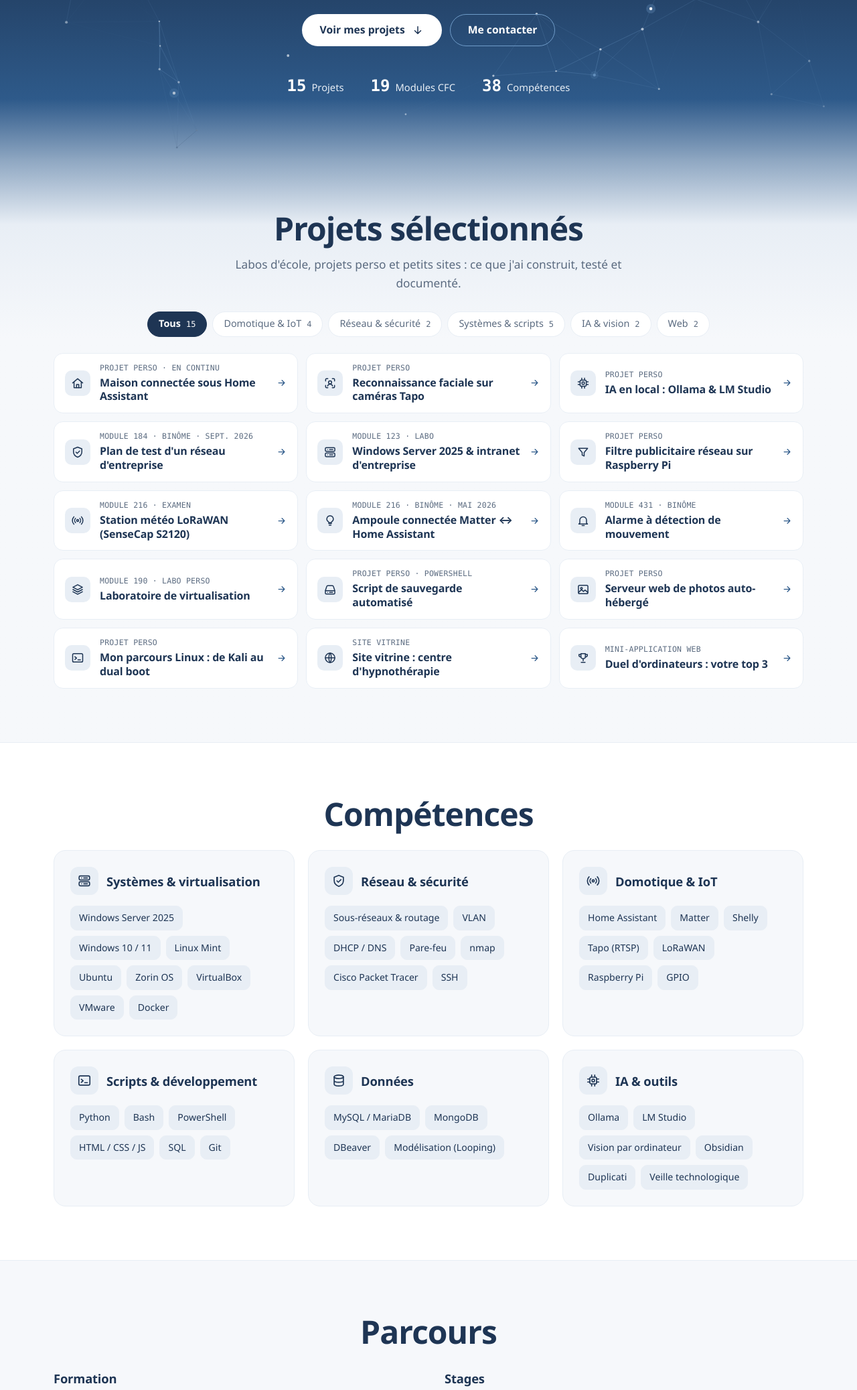
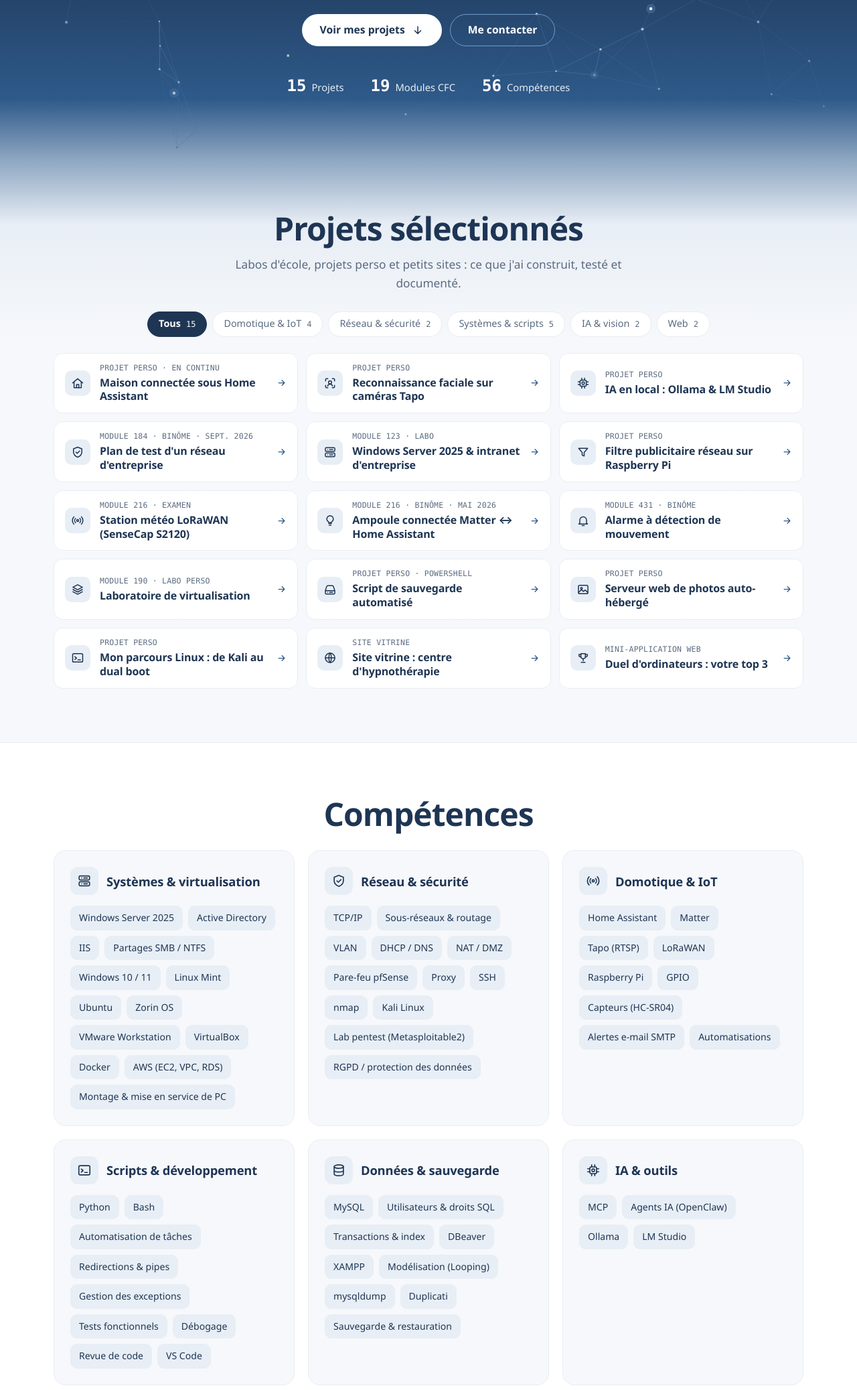
Before and after one commit to mje6435-star/portfolio, a plain HTML site: page index.html in a window 1280 px wide. Shown: the part 359-2434 px from the top of the page at 67% size. Drawn offline with Linux system fonts and the light colour scheme.

Commit message:
Texte À propos, LinkedIn et compétences mises à jour (FR/EN)
- À propos : nouveau texte de présentation en deux paragraphes
- « Hors écran » renommé « Autre passion » (EN : « Other passion »)
- Contact : lien LinkedIn linkedin.com/in/diogo-vala-alves avec son icône,
  ouvert dans un nouvel onglet
- Compétences : contenu remplacé par la nouvelle liste (6 catégories, 56 compétences),
  catégorie « Données » renommée « Données & sauvegarde » ; mise en page inchangée

Co-Authored-By: Claude Opus 5.5 <noreply@anthropic.com>

```diff
--- a/data.js
+++ b/data.js
@@ -22,7 +22,7 @@ window.PORTFOLIO = {
     emailDomain: "diogo-it.ch",
     // Laisse vide ("") pour masquer le bouton correspondant.
     github: "https://github.com/mje6435-star",
-    linkedin: "",
+    linkedin: "https://www.linkedin.com/in/diogo-vala-alves",
     cv: "assets/CV_Diogo_Vala_Alves.pdf",
   },
 
@@ -77,10 +77,10 @@ window.PORTFOLIO = {
       "cert.pdf": "Voir le PDF",
       "about.title": "À propos",
       "about.p1":
-        "Apprenti informaticien CFC à l'École des Arches (Lausanne), je cherche un stage en <strong>exploitation et infrastructure</strong>. Ce qui me motive : comprendre comment une chose fonctionne de bout en bout, du câble réseau au service qui répond.",
+        "Apprenti informaticien CFC à l’École des Arches (Lausanne), je cherche un stage en <strong>exploitation et infrastructure</strong>. Ce qui me motive, c’est de comprendre comment tout s’enchaîne, du câble réseau jusqu’au service qui répond à l’utilisateur.",
       "about.p2":
-        "À la maison, je fais tourner Home Assistant, un serveur de photos, des modèles d'IA en local et un filtre publicitaire sur Raspberry Pi. Je documente ce que je fais (plans de test, documentation technique, journaux de travail) et je teste ce que j'installe, même quand un test échoue.",
-      "about.interests": "Hors écran",
+        "Chez moi, j’héberge plusieurs services : Home Assistant, un serveur de photos, des modèles d’IA en local et un filtre publicitaire sur Raspberry Pi. C’est ma façon d’apprendre en pratiquant.",
+      "about.interests": "Autre passion",
       "about.languages": "Langues",
       "about.colon": " :",
       "contact.title": "Parlons-en",
@@ -147,10 +147,10 @@ window.PORTFOLIO = {
       "cert.pdf": "View PDF",
       "about.title": "About me",
       "about.p1":
-        "I'm an IT apprentice (CFC) at École des Arches in Lausanne, looking for an internship in <strong>operations and infrastructure</strong>. What drives me is understanding how something works end to end, from the network cable to the service answering.",
+        "As a CFC IT apprentice at École des Arches (Lausanne), I’m looking for an internship in <strong>IT operations and infrastructure</strong>. What drives me is understanding how everything fits together, from the network cable all the way to the service that answers the user.",
       "about.p2":
-        "At home I run Home Assistant, a photo server, local AI models and an ad filter on a Raspberry Pi. I document what I do (test plans, technical documentation, work logs) and I test what I install, even when a test fails.",
-      "about.interests": "Off screen",
+        "At home, I host several services: Home Assistant, a photo server, local AI models and an ad blocker on a Raspberry Pi. It’s my way of learning by doing.",
+      "about.interests": "Other passion",
       "about.languages": "Languages",
       "about.colon": ":",
       "contact.title": "Let's talk",
@@ -546,48 +546,90 @@ window.PORTFOLIO = {
   skills: [
     {
       icon: "server",
-      title: { fr: "Systèmes & virtualisation", en: "Systems & virtualisation" },
-      items: ["Windows Server 2025", "Windows 10 / 11", "Linux Mint", "Ubuntu", "Zorin OS", "VirtualBox", "VMware", "Docker"],
+      title: { fr: "Systèmes & virtualisation", en: "Systems & virtualization" },
+      items: [
+        "Windows Server 2025",
+        "Active Directory",
+        "IIS",
+        { fr: "Partages SMB / NTFS", en: "SMB / NTFS shares" },
+        "Windows 10 / 11",
+        "Linux Mint",
+        "Ubuntu",
+        "Zorin OS",
+        "VMware Workstation",
+        "VirtualBox",
+        "Docker",
+        "AWS (EC2, VPC, RDS)",
+        { fr: "Montage & mise en service de PC", en: "PC building & setup" },
+      ],
     },
     {
       icon: "shield",
       title: { fr: "Réseau & sécurité", en: "Network & security" },
       items: [
+        "TCP/IP",
         { fr: "Sous-réseaux & routage", en: "Subnetting & routing" },
         "VLAN",
         "DHCP / DNS",
-        { fr: "Pare-feu", en: "Firewalls" },
+        "NAT / DMZ",
+        { fr: "Pare-feu pfSense", en: "pfSense firewall" },
+        "Proxy",
+        "SSH",
         "nmap",
-        "Cisco Packet Tracer",
-        "SSH",
+        "Kali Linux",
+        { fr: "Lab pentest (Metasploitable2)", en: "Pentest lab (Metasploitable2)" },
+        { fr: "RGPD / protection des données", en: "GDPR / data protection" },
       ],
     },
     {
       icon: "radio",
       title: { fr: "Domotique & IoT", en: "Home automation & IoT" },
-      items: ["Home Assistant", "Matter", "Shelly", "Tapo (RTSP)", "LoRaWAN", "Raspberry Pi", "GPIO"],
+      items: [
+        "Home Assistant",
+        "Matter",
+        "Tapo (RTSP)",
+        "LoRaWAN",
+        "Raspberry Pi",
+        "GPIO",
+        { fr: "Capteurs (HC-SR04)", en: "Sensors (HC-SR04)" },
+        { fr: "Alertes e-mail SMTP", en: "SMTP email alerts" },
+        { fr: "Automatisations", en: "Automations" },
+      ],
     },
     {
       icon: "terminal",
-      title: { fr: "Scripts & développement", en: "Scripting & development" },
-      items: ["Python", "Bash", "PowerShell", "HTML / CSS / JS", "SQL", "Git"],
+      title: { fr: "Scripts & développement", en: "Scripts & development" },
+      items: [
+        "Python",
+        "Bash",
+        { fr: "Automatisation de tâches", en: "Task automation" },
+        "Redirections & pipes",
+        { fr: "Gestion des exceptions", en: "Exception handling" },
+        { fr: "Tests fonctionnels", en: "Functional testing" },
+        { fr: "Débogage", en: "Debugging" },
+        { fr: "Revue de code", en: "Code review" },
+        "VS Code",
+      ],
     },
     {
       icon: "database",
-      title: { fr: "Données", en: "Data" },
-      items: ["MySQL / MariaDB", "MongoDB", "DBeaver", { fr: "Modélisation (Looping)", en: "Modelling (Looping)" }],
+      title: { fr: "Données & sauvegarde", en: "Data & backup" },
+      items: [
+        "MySQL",
+        { fr: "Utilisateurs & droits SQL", en: "SQL users & permissions" },
+        { fr: "Transactions & index", en: "Transactions & indexes" },
+        "DBeaver",
+        "XAMPP",
+        { fr: "Modélisation (Looping)", en: "Data modeling (Looping)" },
+        "mysqldump",
+        "Duplicati",
+        { fr: "Sauvegarde & restauration", en: "Backup & restore" },
+      ],
     },
     {
       icon: "cpu",
       title: { fr: "IA & outils", en: "AI & tools" },
-      items: [
-        "Ollama",
-        "LM Studio",
-        { fr: "Vision par ordinateur", en: "Computer vision" },
-        "Obsidian",
-        "Duplicati",
-        { fr: "Veille technologique", en: "Tech watch" },
-      ],
+      items: ["MCP", { fr: "Agents IA (OpenClaw)", en: "AI agents (OpenClaw)" }, "Ollama", "LM Studio"],
     },
   ],
 
--- a/index.html
+++ b/index.html
@@ -122,12 +122,12 @@
       <div class="container about">
         <div class="about__text reveal">
           <h2 id="about-title" data-i18n="about.title">À propos</h2>
-          <p data-i18n-html="about.p1">Apprenti informaticien CFC à l'École des Arches (Lausanne), je cherche un stage en <strong>exploitation et infrastructure</strong>.</p>
-          <p data-i18n-html="about.p2">À la maison, je fais tourner Home Assistant, un serveur de photos, des modèles d'IA en local et un filtre publicitaire sur Raspberry Pi.</p>
+          <p data-i18n-html="about.p1">Apprenti informaticien CFC à l’École des Arches (Lausanne), je cherche un stage en <strong>exploitation et infrastructure</strong>. Ce qui me motive, c’est de comprendre comment tout s’enchaîne, du câble réseau jusqu’au service qui répond à l’utilisateur.</p>
+          <p data-i18n-html="about.p2">Chez moi, j’héberge plusieurs services : Home Assistant, un serveur de photos, des modèles d’IA en local et un filtre publicitaire sur Raspberry Pi. C’est ma façon d’apprendre en pratiquant.</p>
         </div>
         <div class="about__side reveal">
           <div class="panel">
-            <h3 data-i18n="about.interests">Hors écran</h3>
+            <h3 data-i18n="about.interests">Autre passion</h3>
             <ul class="chips" id="interests"></ul>
           </div>
           <div class="panel">
--- a/main.js
+++ b/main.js
@@ -48,6 +48,7 @@
     database: '<ellipse cx="12" cy="6" rx="7.5" ry="2.8"/><path d="M4.5 6v6c0 1.6 3.4 2.8 7.5 2.8s7.5-1.2 7.5-2.8V6M4.5 12v6c0 1.6 3.4 2.8 7.5 2.8s7.5-1.2 7.5-2.8v-6"/>',
     award: '<circle cx="12" cy="9" r="5.5"/><path d="m9.6 9 1.6 1.6 3.2-3.2"/><path d="m8.4 13.3-1.4 7.2 5-2.6 5 2.6-1.4-7.2"/>',
     chevron: '<path d="m6 9 6 6 6-6"/>',
+    linkedin: '<rect x="3.5" y="3.5" width="17" height="17" rx="3"/><path d="M8 10.5V16M8 7.8v.01M11.5 16v-5.5M11.5 13.2c0-1.6 1-2.7 2.4-2.7s2.1 1 2.1 2.7V16"/>',
   };
   const icon = (name, extra = '') =>
     `<svg class="ico" viewBox="0 0 24 24" aria-hidden="true" ${extra}>${ICONS[name] || ICONS.globe}</svg>`;
@@ -380,10 +381,15 @@
     $('a[href="#cv"]', nav).hidden = true;
   }
   // Le pseudo GitHub est repris de l'URL pour rester lisible : « GitHub · pseudo ».
+  // LinkedIn affiche son adresse courte (sans https://www.) avec son icône.
   const githubUser = (D.profile.github || '').split('/').filter(Boolean).pop();
-  const socials = [['GitHub · ' + githubUser, D.profile.github], ['LinkedIn', D.profile.linkedin]].filter(([, url]) => url);
+  const linkedinText = (D.profile.linkedin || '').replace(/^https?:\/\/(www\.)?/, '').replace(/\/$/, '');
+  const socials = [
+    ['GitHub · ' + githubUser, D.profile.github, ''],
+    [linkedinText, D.profile.linkedin, 'linkedin'],
+  ].filter(([, url]) => url);
   el.social.innerHTML = socials
-    .map(([name, url]) => `<li><a href="${esc(url)}" target="_blank" rel="noopener noreferrer">${esc(name)}</a></li>`)
+    .map(([name, url, ico]) => `<li><a href="${esc(url)}" target="_blank" rel="noopener noreferrer">${ico ? icon(ico) : ''}${esc(name)}</a></li>`)
     .join('');
 
   /* ------------------------------ Animation du hero ------------------------------ */
--- a/style.css
+++ b/style.css
@@ -451,11 +451,12 @@ summary.cert__head:hover .cert__toggle { background: var(--navy); color: var(--w
 .contact__mail { margin-top: 22px; font-family: var(--mono); font-size: .98rem; color: var(--blue-pale); min-height: 1.6em; word-break: break-all; }
 .contact__links { margin-top: 18px; display: flex; flex-wrap: wrap; justify-content: center; gap: 10px; }
 .contact__links a {
-  display: inline-flex; padding: 8px 16px; border-radius: 999px;
+  display: inline-flex; align-items: center; gap: 8px; padding: 8px 16px; border-radius: 999px;
   border: 1px solid var(--blue-light); text-decoration: none; font-size: .92rem; color: var(--white);
   transition: border-color .2s, background .2s;
 }
 .contact__links a:hover { border-color: var(--white); background: var(--navy-dark); }
+.contact__links .ico { width: 16px; height: 16px; flex: none; }
 .contact__loc { margin-top: 26px; display: inline-flex; align-items: center; gap: 8px; color: var(--blue-pale); font-size: .92rem; }
 .contact__loc svg { width: 16px; height: 16px; fill: none; stroke: currentColor; stroke-width: 2; stroke-linecap: round; stroke-linejoin: round; }
 
```
